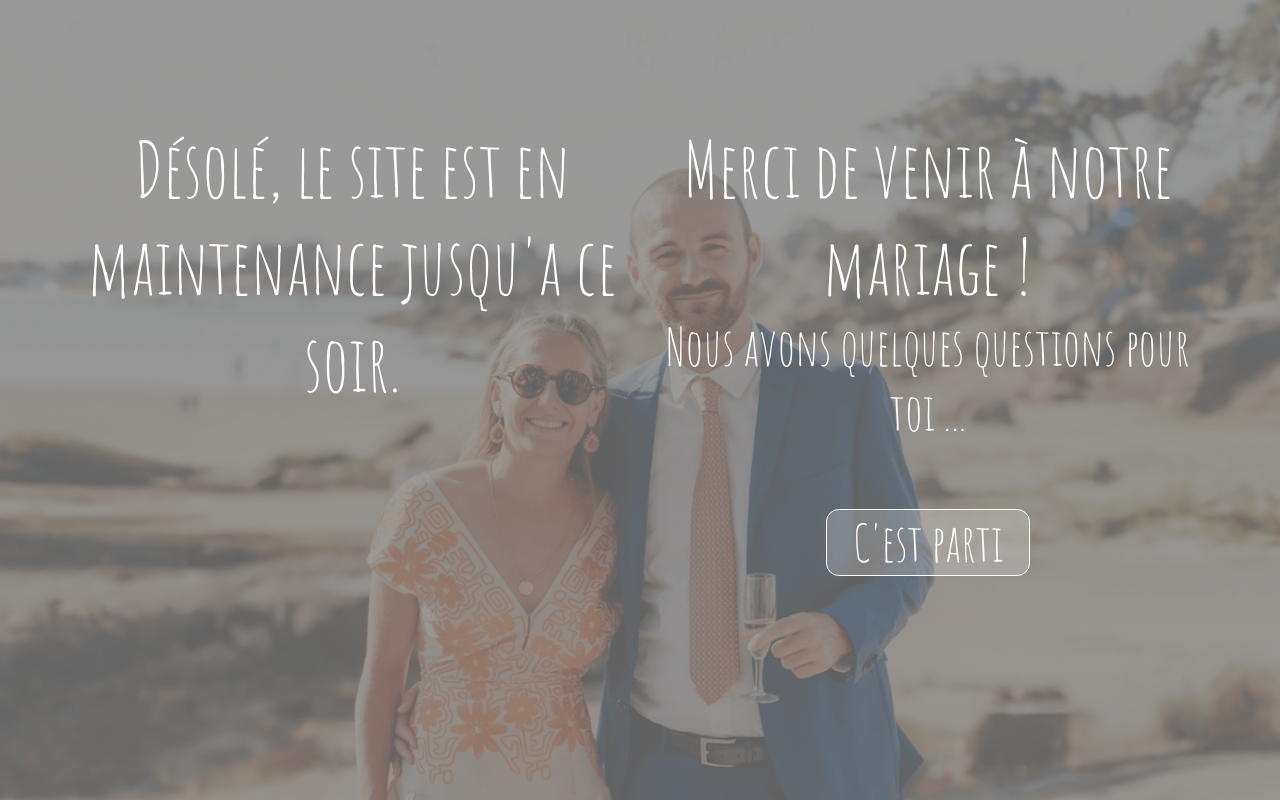
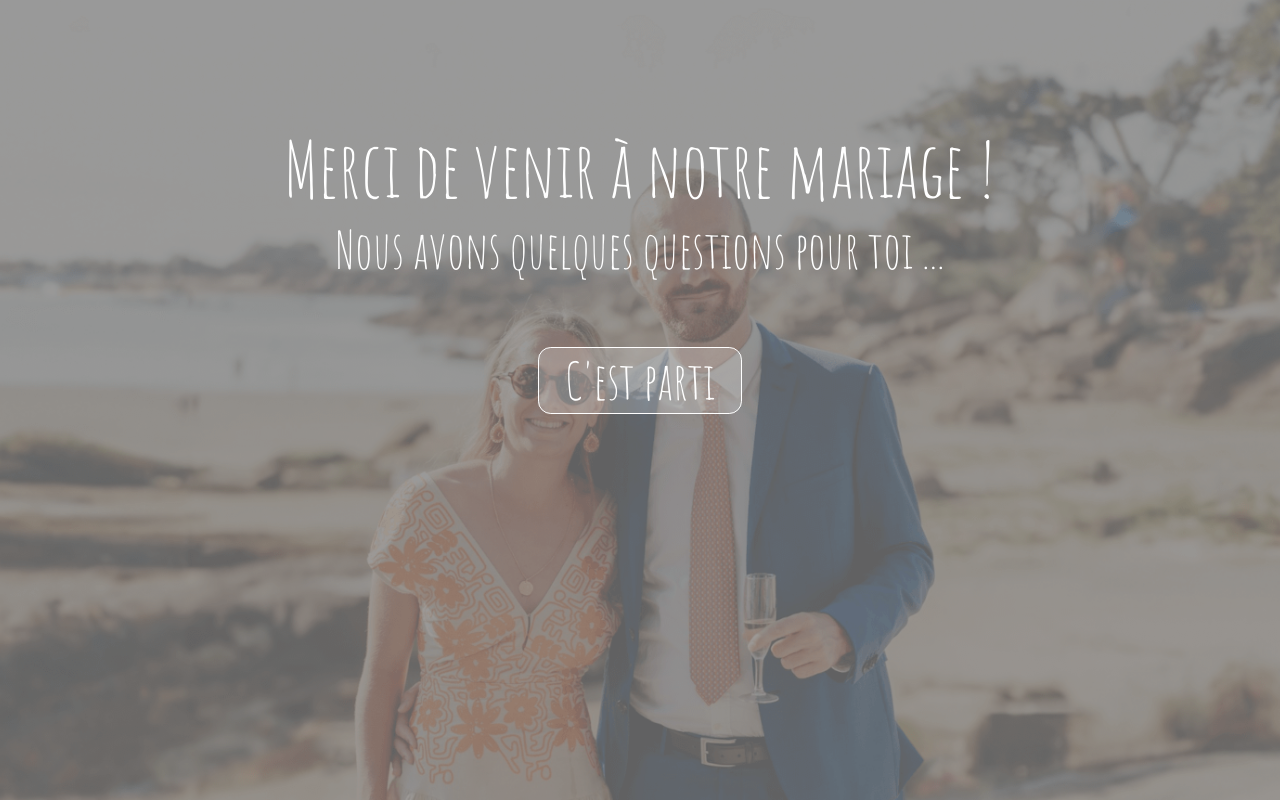
Before and after one commit to md7j/mariage_tobidu51, a React (Create React App) app: page / in a window 1280 px wide. Built offline with nearby package versions, Linux system fonts and the light colour scheme.

Commit message:
Remove maintenance slide

```diff
--- a/src/components/cover_text/cover_text.js
+++ b/src/components/cover_text/cover_text.js
@@ -307,7 +307,7 @@ function CoverText({ onDone }) {
 
   return (
     <div className={`cover-text`}>
-      <Maintenance className="fade-in"/>
+      {/* <Maintenance className="fade-in"/> */}
       {
         back && !backToRecap && stage > 1 && stage < 5 && (
           <div id="back-button" className={next ? "fade-out" : "fade-in"}>
```
